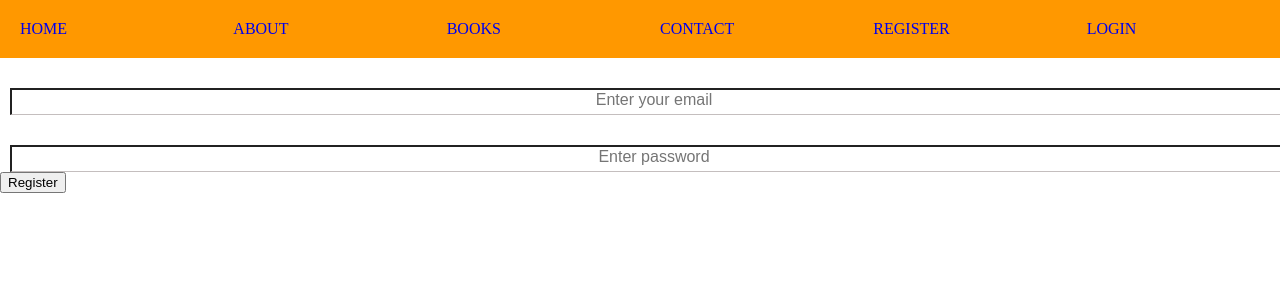
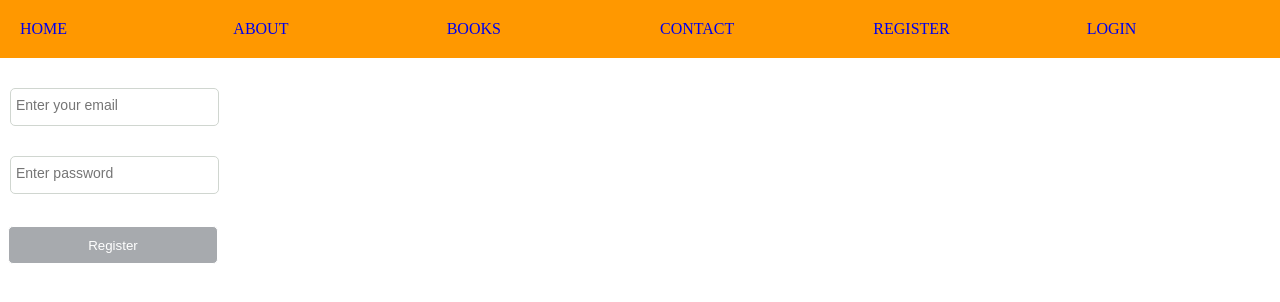
Before and after one commit to Paul-js-hub/reactjs-books-app, a React (Create React App) app: page /register in a window 1280 px wide. Shown: the top 302 px of the page. Built offline with nearby package versions, Linux system fonts and the light colour scheme.

Commit message:
added business logic to delete a book from the database

```diff
--- a/src/components/Books/index.js
+++ b/src/components/Books/index.js
@@ -58,7 +58,8 @@ class Books extends Component {
     }
 
     deleteBook = (id) => {
-        axios.delete(`process.env.REACT_APP_API_URL/books/${id}`)
+        console.log('id', id)
+        axios.delete(process.env.REACT_APP_API_URL +`/books/${id}`)
             .then(() => {
                 this.fetchBooks();
             })
@@ -69,7 +70,7 @@ class Books extends Component {
     render() {
         const { books } = this.state;
         return (
-            <div className='books-container'>{
+            <div className="books-container">{
                 books.map((book) => {
                     return (<Book key={book._id} title={book.title} author={book.author} id={book._id}
                         onDelete={this.deleteBook}
--- a/src/components/Register/index.js
+++ b/src/components/Register/index.js
@@ -24,8 +24,8 @@ class Register extends Component {
   render() {
     return (
         <div>
-          <input name="email" placeholder="Enter your email" type="text" onChange={(e) => this.onChange(e)} />
-          <input name="password" placeholder="Enter password" type="password" onChange={(e) => this.onChange(e)} />
+          <input class="form-input" name="email" placeholder="Enter your email" type="text" onChange={(e) => this.onChange(e)} />
+          <input class="form-input" name="password" placeholder="Enter password" type="password" onChange={(e) => this.onChange(e)} />
           <button className="sumbit-btn" onClick={this.onSubmit}>Register</button>
         </div>
     );
--- a/src/components/Register/register.css
+++ b/src/components/Register/register.css
@@ -1,18 +1,21 @@
-/* input[type="text"] {
-  height: 25px;
-  padding: 5px;
-  width: 180px;
+input.form-input {
+  width: 200px;
+  border: 1px solid #d0d6d0;
+  font-size: 14px;
+  text-align: start;
+  padding-left: 5px;
+  height: 30px;
+  border-radius: 5px;
 }
-input[type="password"] {
-  height: 33px;
-  width: 180px;
+
+button.sumbit-btn {
+  height: 38px;
+  margin-top: 32px;
+  margin-left: 8px;
+  width: 210px;
+  border-radius: 5px;
+  border: 1px solid;
+  background: hsl(221, 4%, 67%);
+  color: white;
+  cursor: pointer;
 }
-button.sumbit-btn {
-    height: 39px;
-    width: 100px;
-    margin-left: 10px;
-}
-form{
-  display: flex;
- justify-content: center;
-} */
```
